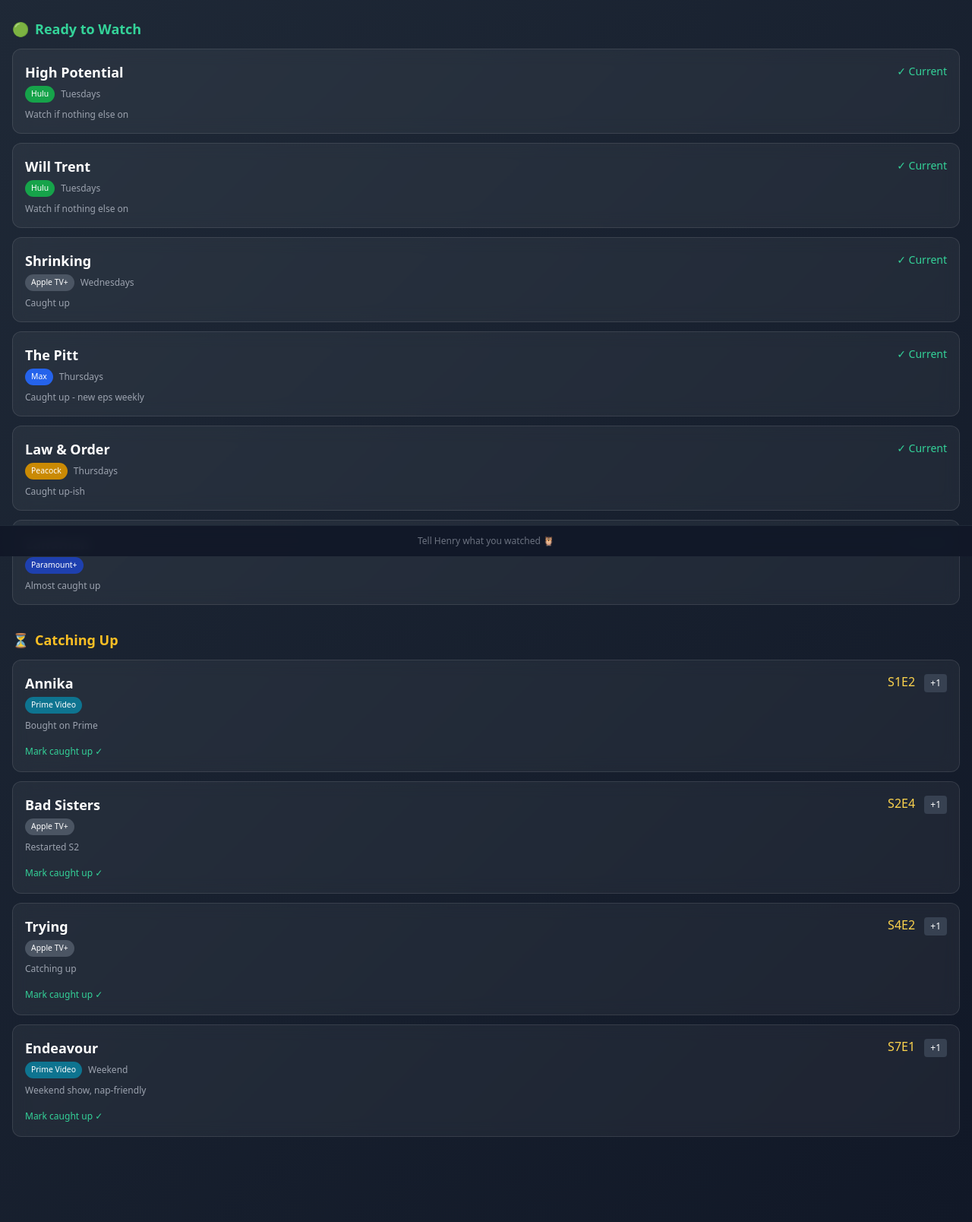
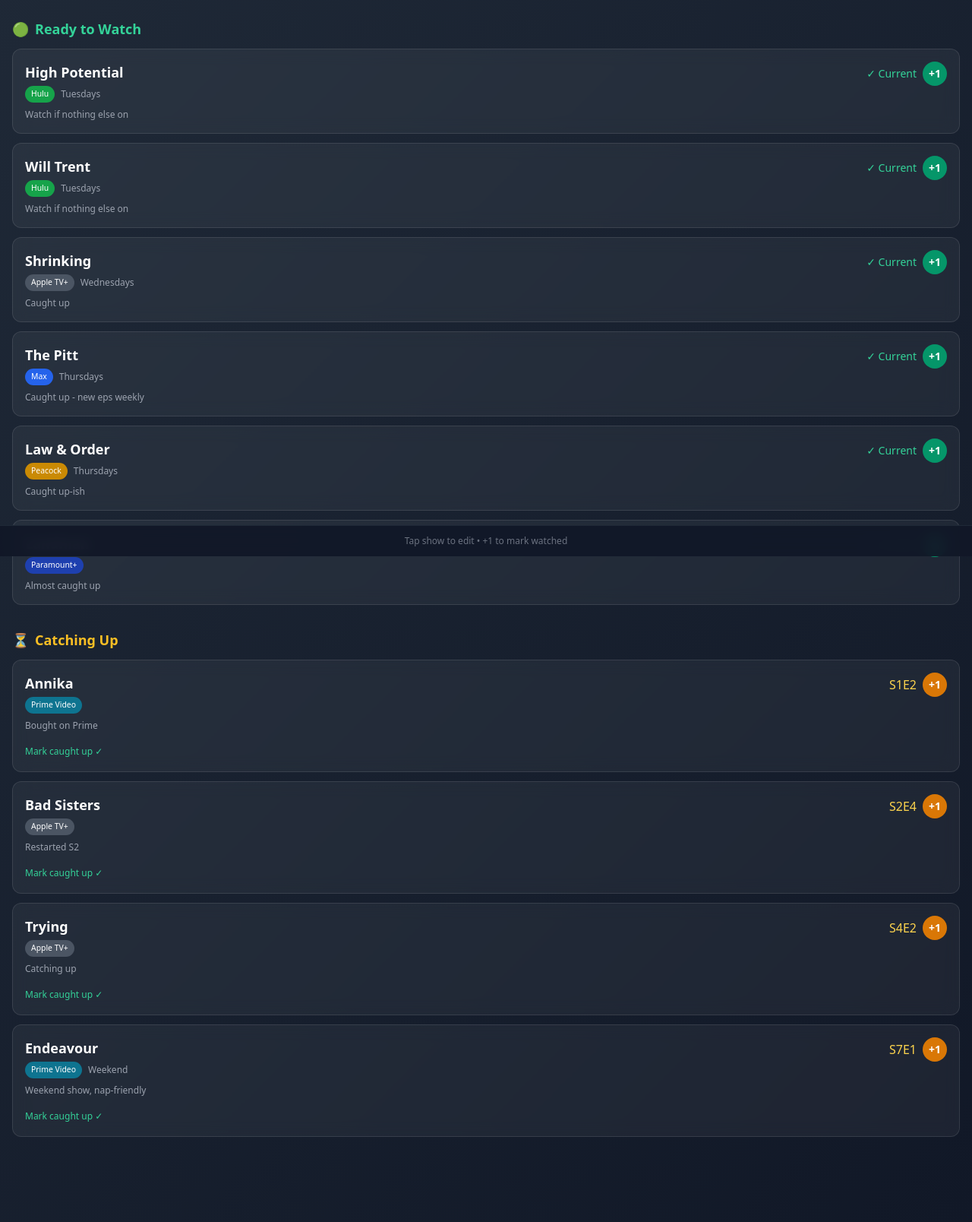
Before and after one commit to klill6506/whats-on, a FastAPI app: page / in a window 1280 px wide. Shown: the part 68-1676 px from the top of the page at 76% size. Run offline with FastAPI, Linux system fonts and the light colour scheme; data comes from the database, SQL or seed files in the repository; some libraries are stand-ins or nearby versions.

Commit message:
Add self-service edit: tap show to edit S/E, +1 buttons on all shows

```diff
--- a/main.py
+++ b/main.py
@@ -112,6 +112,11 @@ async def next_episode(show_id: int):
         db.update_show(show_id, current_episode=new_ep)
     return RedirectResponse(url="/", status_code=303)
 
+@app.post("/edit-show/{show_id}")
+async def edit_show(show_id: int, season: int = Form(...), episode: int = Form(...)):
+    db.update_show(show_id, current_season=season, current_episode=episode, status="watching")
+    return RedirectResponse(url="/", status_code=303)
+
 if __name__ == "__main__":
     import uvicorn
     uvicorn.run(app, host="0.0.0.0", port=8005)
--- a/templates/index.html
+++ b/templates/index.html
@@ -8,7 +8,6 @@
     <meta name="theme-color" content="#1f2937">
     <title>What's On?</title>
     <script src="https://cdn.tailwindcss.com"></script>
-    <link rel="manifest" href="/manifest.json">
     <style>
         body {
             -webkit-tap-highlight-color: transparent;
@@ -44,7 +72,7 @@
             {% for show in tonight %}
             <div class="show-card rounded-xl p-4 transition-transform">
                 <div class="flex justify-between items-start">
-                    <div class="flex-1">
+                    <div class="flex-1 cursor-pointer" onclick="openEdit({{ show.id }}, '{{ show.title }}', {{ show.current_season }}, {{ show.current_episode }})">
                         <h3 class="font-semibold text-white text-lg">{{ show.title }}</h3>
                         <div class="flex items-center gap-2 mt-1">
                             <span class="service-badge rounded-full
@@ -63,12 +91,17 @@
                             {% endif %}
                         </div>
                     </div>
-                    <div class="text-right">
+                    <div class="text-right flex items-center gap-2">
                         {% if show.current_episode == 99 %}
                         <span class="text-emerald-400 text-sm">✓ Current</span>
                         {% else %}
                         <span class="text-gray-300 text-sm">S{{ show.current_season }}E{{ show.current_episode }}</span>
                         {% endif %}
+                        <form action="/next-episode/{{ show.id }}" method="POST" class="inline">
+                            <button type="submit" class="bg-emerald-600 hover:bg-emerald-500 text-white text-sm font-bold w-8 h-8 rounded-full">
+                                +1
+                            </button>
+                        </form>
                     </div>
                 </div>
                 {% if show.notes %}
@@ -89,7 +122,7 @@
             {% for show in catching_up %}
             <div class="show-card rounded-xl p-4 transition-transform">
                 <div class="flex justify-between items-start">
-                    <div class="flex-1">
+                    <div class="flex-1 cursor-pointer" onclick="openEdit({{ show.id }}, '{{ show.title }}', {{ show.current_season }}, {{ show.current_episode }})">
                         <h3 class="font-semibold text-white text-lg">{{ show.title }}</h3>
                         <div class="flex items-center gap-2 mt-1">
                             <span class="service-badge rounded-full
@@ -108,10 +141,10 @@
                             {% endif %}
                         </div>
                     </div>
-                    <div class="text-right">
+                    <div class="text-right flex items-center gap-2">
                         <span class="text-amber-300 font-medium">S{{ show.current_season }}E{{ show.current_episode }}</span>
-                        <form action="/next-episode/{{ show.id }}" method="POST" class="inline ml-2">
-                            <button type="submit" class="bg-gray-700 hover:bg-gray-600 text-white text-xs px-2 py-1 rounded">
+                        <form action="/next-episode/{{ show.id }}" method="POST" class="inline">
+                            <button type="submit" class="bg-amber-600 hover:bg-amber-500 text-white text-sm font-bold w-8 h-8 rounded-full">
                                 +1
                             </button>
                         </form>
@@ -133,10 +166,78 @@
     </section>
     {% endif %}
 
+    <!-- Edit Modal -->
+    <div id="editModal" class="modal">
+        <div class="modal-content">
+            <h3 id="editTitle" class="text-lg font-bold text-white mb-4">Edit Show</h3>
+            <form id="editForm" method="POST">
+                <div class="flex gap-4 mb-4">
+                    <div class="flex-1">
+                        <label class="block text-gray-400 text-xs mb-1">Season</label>
+                        <input type="number" name="season" id="editSeason" min="1"
+                            class="w-full bg-gray-800 text-white text-xl font-bold text-center p-3 rounded-lg border border-gray-700 focus:border-emerald-500 focus:outline-none">
+                    </div>
+                    <div class="flex-1">
+                        <label class="block text-gray-400 text-xs mb-1">Episode</label>
+                        <input type="number" name="episode" id="editEpisode" min="1"
+                            class="w-full bg-gray-800 text-white text-xl font-bold text-center p-3 rounded-lg border border-gray-700 focus:border-emerald-500 focus:outline-none">
+                    </div>
+                </div>
+                <div class="flex gap-2">
+                    <button type="button" onclick="closeEdit()"
+                        class="flex-1 bg-gray-700 hover:bg-gray-600 text-white py-3 rounded-lg font-medium">
+                        Cancel
+                    </button>
+                    <button type="submit"
+                        class="flex-1 bg-emerald-600 hover:bg-emerald-500 text-white py-3 rounded-lg font-medium">
+                        Save
+                    </button>
+                </div>
+                <button type="button" onclick="markCaughtUp()"
+                    class="w-full mt-2 text-emerald-400 text-sm py-2 hover:underline">
+                    Mark as Caught Up ✓
+                </button>
+            </form>
+        </div>
+    </div>
+
     <footer class="fixed bottom-0 left-0 right-0 bg-gray-900/95 backdrop-blur border-t border-gray-800 p-3">
         <p class="text-center text-gray-500 text-xs">
-            Tell Henry what you watched 🦉
+            Tap show to edit • +1 to mark watched
         </p>
     </footer>
+
+    <script>
+        let currentShowId = null;
+
+        function openEdit(id, title, season, episode) {
+            currentShowId = id;
+            document.getElementById('editTitle').textContent = title;
+            document.getElementById('editSeason').value = season;
+            document.getElementById('editEpisode').value = episode === 99 ? 1 : episode;
+            document.getElementById('editForm').action = '/edit-show/' + id;
+            document.getElementById('editModal').classList.add('active');
+        }
+
+        function closeEdit() {
+            document.getElementById('editModal').classList.remove('active');
+            currentShowId = null;
+        }
+
+        function markCaughtUp() {
+            if (currentShowId) {
+                const form = document.createElement('form');
+                form.method = 'POST';
+                form.action = '/mark-caught-up/' + currentShowId;
+                document.body.appendChild(form);
+                form.submit();
+            }
+        }
+
+        // Close modal on background click
+        document.getElementById('editModal').addEventListener('click', function(e) {
+            if (e.target === this) closeEdit();
+        });
+    </script>
 </body>
 </html>
```
Also changed, not shown: other parts of templates/index.html (+29 -0 lines).
